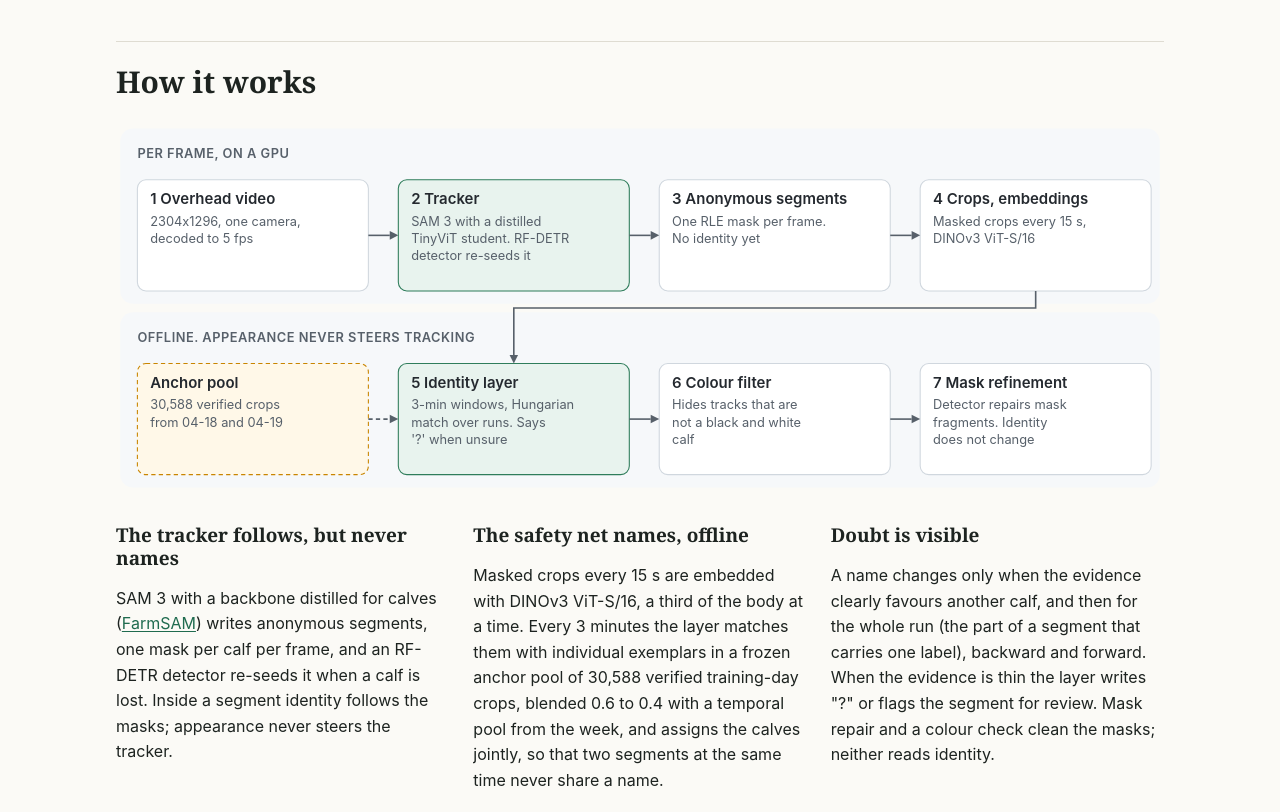
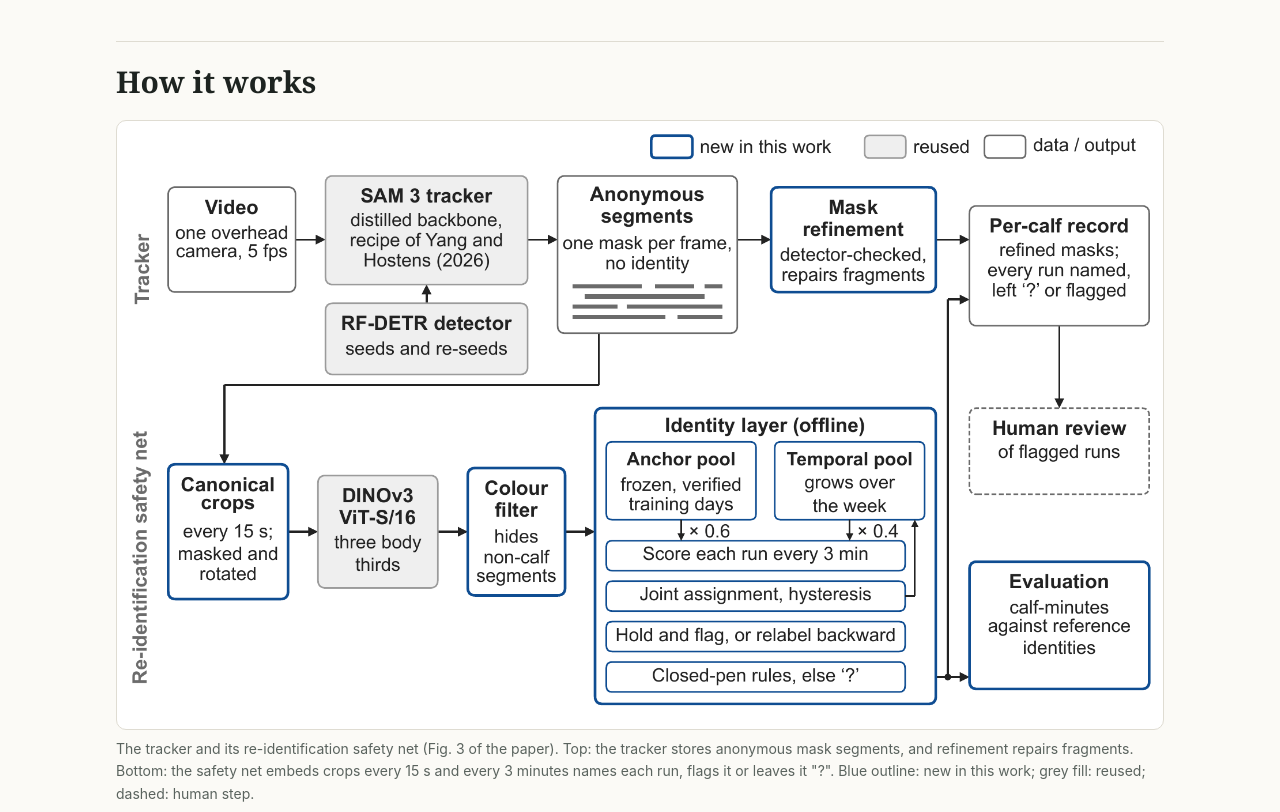
Before and after one commit to Sonam525/Re-id-for-tracking, a plain HTML site: page docs/index.html in a window 1280 px wide. Shown: the part 3980-4792 px from the top of the page. Drawn offline with Linux system fonts and the light colour scheme.

Commit message:
Use the paper's Fig. 3 as the how-it-works diagram

```diff
--- a/docs/index.html
+++ b/docs/index.html
@@ -103,10 +103,10 @@
 
 <section id="pipeline">
   <h2>How it works</h2>
-  <picture class="wide">
-    <source media="(max-width: 640px)" srcset="assets/pipeline_narrow.svg">
-    <img src="assets/pipeline.svg" width="980" height="352" alt="Pipeline from overhead video through the tracker to anonymous segments, then crops and embeddings, then the offline identity layer with an anchor pool, a colour filter and mask refinement.">
-  </picture>
+  <figure class="wide fig">
+    <img src="media/figs/pipeline.png" width="1780" height="1020" alt="The tracker and its re-identification safety net. Top: overhead video at 5 fps goes to a SAM 3 tracker with a distilled backbone, re-seeded by an RF-DETR detector, which writes anonymous segments; mask refinement repairs fragments. Bottom: canonical crops every 15 s are embedded with DINOv3 ViT-S/16 on three body thirds and filtered by colour; the offline identity layer scores each run every 3 minutes against an anchor pool (weight 0.6) and a temporal pool (0.4), assigns jointly with hysteresis, holds and flags or relabels backward, and applies closed-pen rules or leaves '?'. Outputs: a per-calf record, human review of flagged runs, and evaluation in calf-minutes.">
+    <figcaption>The tracker and its re-identification safety net (Fig. 3 of the paper). Top: the tracker stores anonymous mask segments, and refinement repairs fragments. Bottom: the safety net embeds crops every 15 s and every 3 minutes names each run, flags it or leaves it "?". Blue outline: new in this work; grey fill: reused; dashed: human step.</figcaption>
+  </figure>
   <div class="columns">
     <div>
       <h3>The tracker follows, but never names</h3>
```
Also changed, not shown: docs/media/figs/pipeline.png (added), 1 other file.
